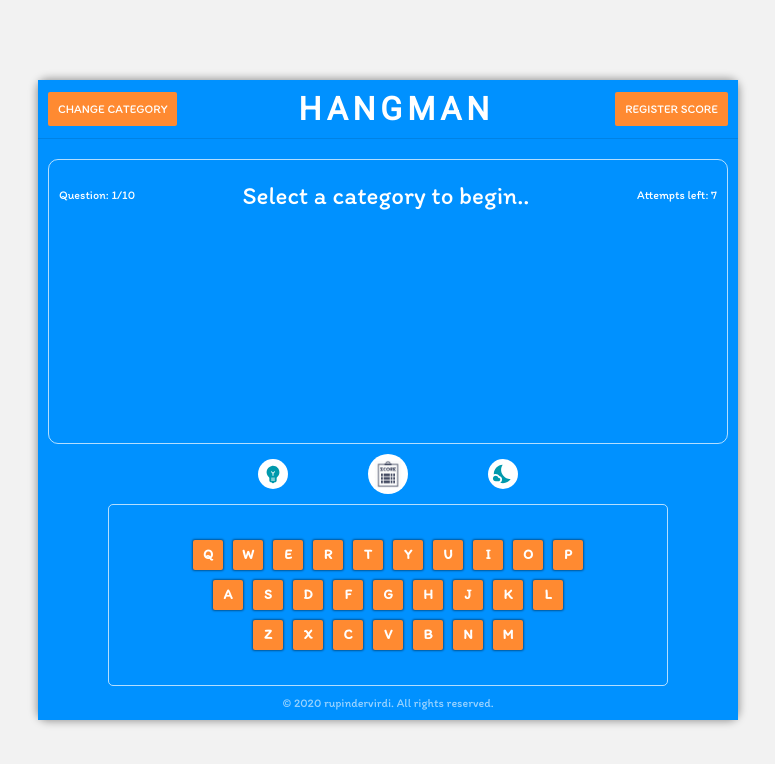
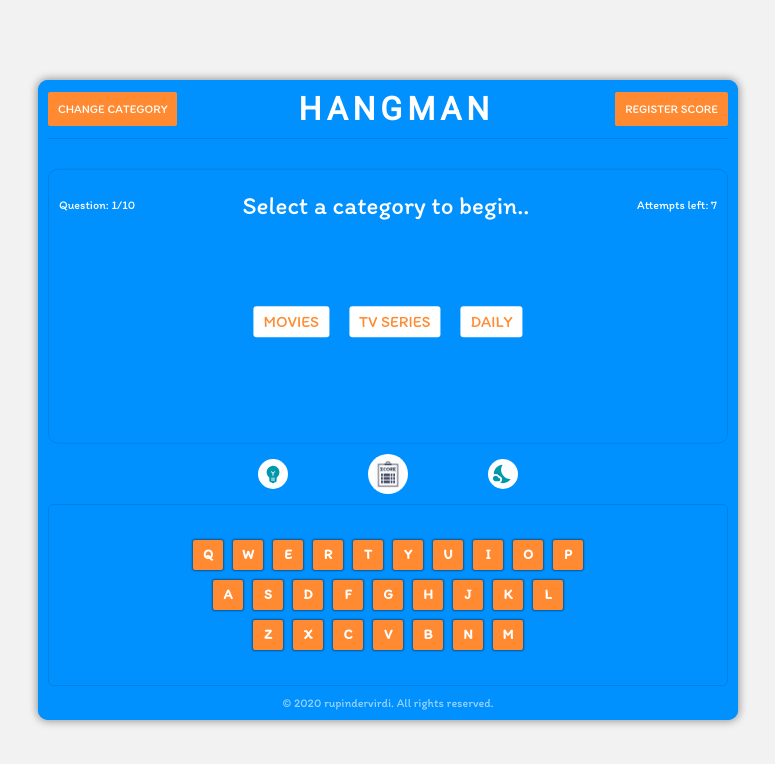
Before and after one commit to rupindervirdi96/HANGMAN, a React (Create React App) app: page / in a window 1280 px wide. Shown: the top 764 px of the page, without its empty margins (252-1027 px from the left). Built offline with nearby package versions, Linux system fonts and the light colour scheme; a web font is replaced by a local one.

Commit message:
select category function working

```diff
--- a/package.json
+++ b/package.json
@@ -8,6 +8,7 @@
     "@testing-library/react": "^9.5.0",
     "@testing-library/user-event": "^7.2.1",
     "gh-pages": "^3.1.0",
+    "node-sass": "^5.0.0",
     "react": "^16.14.0",
     "react-dom": "^16.14.0",
     "react-redux": "^7.2.2",
--- a/src/App.jsx
+++ b/src/App.jsx
@@ -2,9 +2,14 @@ import React from "react";
 import "./App.css";
 import styled from "styled-components";
 import Container from "./components/Container";
+import { useEffect } from "react";
 // import Scoreboard from "./components/Scoreboard";
 
 function App() {
+  useEffect(() => {
+    document.querySelector(".keyboard").focus();
+  });
+
   return (
     <div
       style={{
--- a/src/components/Container.jsx
+++ b/src/components/Container.jsx
@@ -34,6 +34,7 @@ const ContainerStyles = styled.div`
   display: grid;
   position: relative;
   z-index: 1;
+  padding: 0px 10px;
   grid-template-rows: max-content 2fr 1fr;
   @media (max-width: 460px) {
     width: 400px;
@@ -45,6 +46,7 @@ const Overlay = styled.div`
   position: absolute;
   height: 100%;
   z-index: -1;
+  border-radius: 10px;
   background-color: #0091ff;
 `;
 
--- a/src/components/Display.jsx
+++ b/src/components/Display.jsx
@@ -3,29 +3,60 @@ import styled from "styled-components";
 import hintIcon from "../assets/hint.svg";
 import scoreIcon from "../assets/score.png";
 import darkModeIcon from "../assets/darkMode.svg";
-import { useSelector } from "react-redux";
+import { useDispatch, useSelector } from "react-redux";
 import Alert from "./Alert";
 
 // Current Component
 function Display() {
-  const { game } = useSelector((state) => ({
+  const { game, app } = useSelector((state) => ({
     game: state.game,
+    app: state.app,
   }));
+
+  const dispatch = useDispatch();
 
   return (
     <DisplayStyles>
       <PuzzleStyles>
         <Alert />
         <div className="puzzle-navBar">
-          <span>Question: 1/10</span>
+          <span>Question: {game.questionCount + 1}/10</span>
           <h2>
-            {game.currCat.cat ? game.currCat : "Select a category to begin.."}
+            {game.currCat ? game.currCat : "Select a category to begin.."}
           </h2>
           <span>Attempts left: 7</span>
         </div>
-        <Puzzle>
-          {/* {puzzle[0]
-            .trim()
+        <div
+          style={{
+            // border: "1px solid black",
+            position: "relative",
+            margin: "auto",
+            width: "90%",
+          }}
+        >
+          <CatDisplayStyles hide={app.begin}>
+            {game.puzzles.map((puzzle) => {
+              return (
+                <div
+                  onClick={() => {
+                    dispatch({
+                      type: "SET_CURR_CAT",
+                      payload: puzzle,
+                    });
+                    dispatch({
+                      type: "BEGIN_GAME",
+                      payload: true,
+                    });
+                  }}
+                >
+                  {puzzle.category}
+                </div>
+              );
+            })}
+          </CatDisplayStyles>
+          <Puzzle hide={app.begin}>
+            {game.questions[game.questionCount]
+              ?.trim()
               .split("")
               .map((blank, i) => {
                 return (
@@ -33,15 +64,25 @@ function Display() {
                     {blank.toUpperCase()}
                   </Blank>
                 );
-            })} */}
+              })}
           </Puzzle>
+        </div>
       </PuzzleStyles>
       <OptionStyles>
         <li>
           <img src={hintIcon} alt="" />
         </li>
         <li>
-          <img src={scoreIcon} alt="" />
+          <img
+            src={scoreIcon}
+            alt=""
+            onClick={() =>
+              dispatch({
+                type: "CORRECT_GUESS",
+                payload: game.questionCount + 1,
+              })
+            }
+          />
         </li>
         <li>
           <img src={darkModeIcon} alt="" />
@@ -50,16 +91,40 @@ function Display() {
     </DisplayStyles>
   );
 }
+
+const CatDisplayStyles = styled.div`
+  position: absolute;
+  top: 50%;
+  left: 50%;
+  transform: translate(-50%, -50%);
+  width: 90%;
+  margin: auto;
+  text-align: center;
+  display: none;
+  ${(props) => (props.hide ? "display:none" : "display:block")};
+  div {
+    display: inline-block;
+    color: #ff8a31;
+    background: white;
+    padding: 6px 10px;
+    margin: 10px;
+    border-radius: 3px;
+  }
+`;
+
 const DisplayStyles = styled.div`
-  max-width: 100%;
-  padding: 0px 10px;
+  min-width: 100%;
   margin: 10px 0px;
   display: grid;
-  /* background-color: #0091ff; */
   grid-template-rows: 2fr max-content;
 `;
 
 const PuzzleStyles = styled.div`
+  position: absolute;
+  top: 50%;
+  left: 50%;
+  width: 100%;
+  transform: translate(-50%, -50%);
   padding: 20px 0px;
   border-radius: 10px;
   margin: 10px 0px;
@@ -67,7 +132,7 @@ const PuzzleStyles = styled.div`
   flex-direction: column;
   justify-content: center;
   align-items: center;
-  border: 1px solid rgba(255, 255, 255, 0.7);
+  border: 1px solid rgba(0, 0, 0, 0.1);
   position: relative;
   overflow: hidden;
   .puzzle-navBar {
@@ -119,6 +184,7 @@ const OptionStyles = styled.ul`
   width: 50%;
   margin: auto;
   align-items: center;
+  padding:10px 0px 0px 0px;
 
   li {
     height: 30px;
--- a/src/components/Keyboard.jsx
+++ b/src/components/Keyboard.jsx
@@ -5,12 +5,12 @@ import { useSelector } from "react-redux";
 function Keyboard(props) {
   const { keys } = useSelector((state) => ({ keys: state.app.keys }));
 
-  const onKeyPress = () => {
+  const onkeypress = () => {
     console.log("hello");
   };
 
   return (
-    <KeyboardStyles onKeyDown={onKeyPress}>
+    <KeyboardStyles className="keyboard" onKeyDown={onkeypress}>
       <div className="top">
         {keys.top.map((key, i) => {
           return (
@@ -45,14 +45,13 @@ function Keyboard(props) {
 const KeyboardStyles = styled.div`
   display: flex;
   flex-direction: column;
-  width: 80%;
-  padding: 20px 0px;
+  width: 100%;
+  padding: 10px 0px;
   margin: 0 auto;
   justify-content: center;
   transition: 150ms all linear;
-  border: 1px solid rgba(255, 255, 255, 0.7);
+  border: 1px solid rgba(0, 0, 0, 0.1);
   border-radius: 5px;
-
   @media (max-width: 350px) {
     width: 300px;
     transition: 150ms all linear;
--- a/src/components/Navbar.jsx
+++ b/src/components/Navbar.jsx
@@ -42,7 +42,7 @@ const NavbarStyles = styled.div`
   grid-template-columns: max-content 1fr max-content;
   align-items: center;
   justify-content: space-between;
-  padding: 10px 10px;
+  padding: 10px 0px;
   position: relative;
   border-radius: 5px 5px 0px 0px;
   z-index: 1;
--- a/src/components/Sidebar.jsx
+++ b/src/components/Sidebar.jsx
@@ -1,6 +1,7 @@
 import React from "react";
 import styled from "styled-components";
 import { useDispatch, useSelector } from "react-redux";
+import Display from "./Display";
 
 function Sidebar(props) {
   const { app, game } = useSelector((state) => ({
@@ -15,15 +16,19 @@ function Sidebar(props) {
       <CategoryStyles type={app.type}>
         <h3>Categories</h3>
         <ul type="none">
-          {game.categories.map((category, i) => (
+          {game.puzzles.map((puzzle, i) => (
             <li
               key={i}
               onClick={() => {
-                dispatch({ type: "SET_CURR_CAT", payload: { category, i } });
+                dispatch({
+                  type: "SET_CURR_CAT",
+                  payload: puzzle,
+                });
                 dispatch({ type: "TYPE_OF_MENU", payload: "" });
+                dispatch({ type: "BEGIN_GAME", payload: true });
               }}
             >
-              {category}
+              {puzzle.category}
             </li>
           ))}
         </ul>
@@ -47,16 +52,22 @@ const SidebarStyles = styled.div`
   z-index: -10;
   border-radius: 5px;
   padding: 10px;
+  overflow: hidden;
   ${(props) =>
     props.type === "cat"
-      ? "left: 0%;transform:translateX(-100%);transition:150ms all linear;"
+      ? "left: 0%;transform:translateX(-100%);transition:250ms all linear;"
       : props.type === "register"
-      ? "left:100%;transition:150ms all linear;"
-      : "left:50%;transition:150ms all linear;opacity:0"};
+      ? "left:100%;transition:250ms all linear;"
+      : "left:50%;transition:250ms all linear;"};
 `;
 
 const CategoryStyles = styled.div`
-  ${(props) => (props.type != "cat" ? "display:none" : "display:block")};
+  ${(props) =>
+    props.type === ""
+      ? "display:block"
+      : props.type === "register"
+      ? "display:none; transition-delay:50ms"
+      : ""};
   h3 {
     color: #fff;
     padding: 12px 0px 13px 0px;
@@ -78,7 +89,12 @@ const CategoryStyles = styled.div`
 `;
 
 const RegisterStyles = styled.div`
-  ${(props) => (props.type != "register" ? "display:none" : "display:block")};
+  ${(props) =>
+    props.type == ""
+      ? "display:block"
+      : props.type === "cat"
+      ? "display:none;transition-delay:150ms"
+      : ""};
   h3 {
     color: #fff;
     padding: 12px 0px 12px 0px;
--- a/src/redux/reducers/app.reducer.js
+++ b/src/redux/reducers/app.reducer.js
@@ -5,6 +5,7 @@ const initialState = {
     middle: ["A", "S", "D", "F", "G", "H", "J", "K", "L"],
     bottom: ["Z", "X", "C", "V", "B", "N", "M"],
   },
+  begin: false,
 };
 
 const app = (state = initialState, { type, payload }) => {
@@ -14,6 +15,8 @@ const app = (state = initialState, { type, payload }) => {
         ...state,
         type: payload,
       };
+    case "BEGIN_GAME":
+      return { ...state, begin: payload };
     default:
       return state;
   }
--- a/src/redux/reducers/game.reducer.js
+++ b/src/redux/reducers/game.reducer.js
@@ -1,7 +1,8 @@
 const initialState = {
-  categories: ["MOVIES", "TV_SERIES", "DAILY"],
   puzzles: [
-    [
+    {
+      category: "MOVIES",
+      questions: [
         "MATRIX",
         "WANTED",
         "LORD OF THE RINGS",
@@ -13,7 +14,10 @@ const initialState = {
         "CATCH ME IF YOU CAN",
         "THE HUNGER GAMES",
       ],
-    [
+    },
+    {
+      category: "TV SERIES",
+      questions: [
         "PEAKY BLINDERS",
         "LUCIFER",
         "EMILY IN PARIS",
@@ -25,7 +29,10 @@ const initialState = {
         "MONEY HEIST",
         "MIRZAPUR",
       ],
-    [
+    },
+    {
+      category: "DAILY",
+      questions: [
         "TOOTHPASTE",
         "SUNLIGHT",
         "MOBILE PHONE",
@@ -37,11 +44,14 @@ const initialState = {
         "METRO",
         "LAPTOP",
       ],
+    },
   ],
   currCat: "",
-  currPuzzle: null,
+  questions: [],
   guessedLetters: [],
   correctGuess: [],
+  questionCount: 0,
+
   score: 0,
 };
 
@@ -51,8 +61,21 @@ const app = (state = initialState, { type, payload }) => {
       return {
         ...state,
         currCat: payload.category,
-        currPuzzles: state.puzzles[payload.i],
+        questions: payload.questions,
+        questionCount: 0,
       };
+
+    case "CORRECT_GUESS":
+      return {
+        ...state,
+        questionCount: payload,
+      };
+    case "WRONG_GUESS":
+      return {
+        ...state,
+        questionCount: payload,
+      };
+
     default:
       return state;
   }
```
Also changed, not shown: 2 other files (tests, documents, lock files or other folders). Lines whose indentation alone changed are shown as unchanged.
